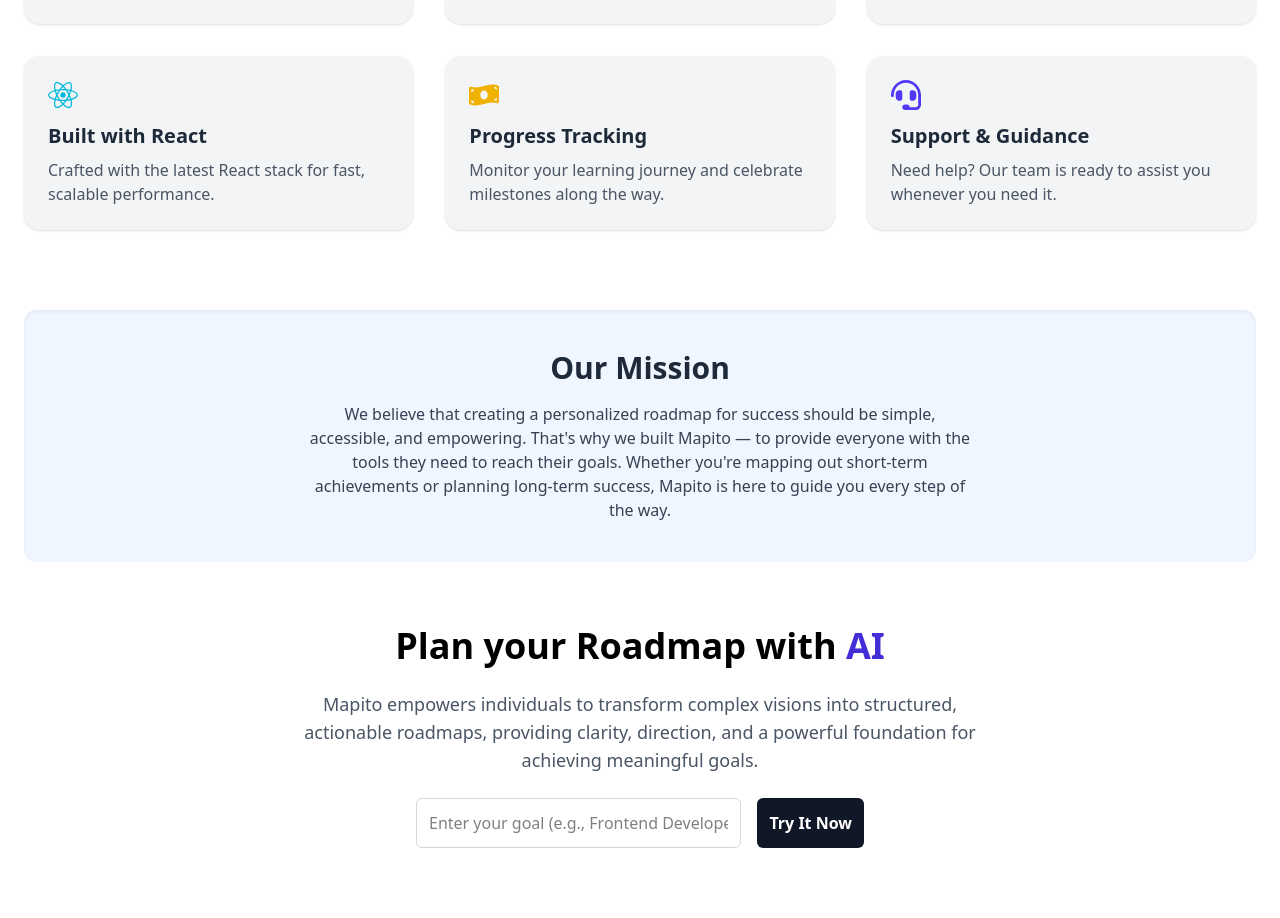
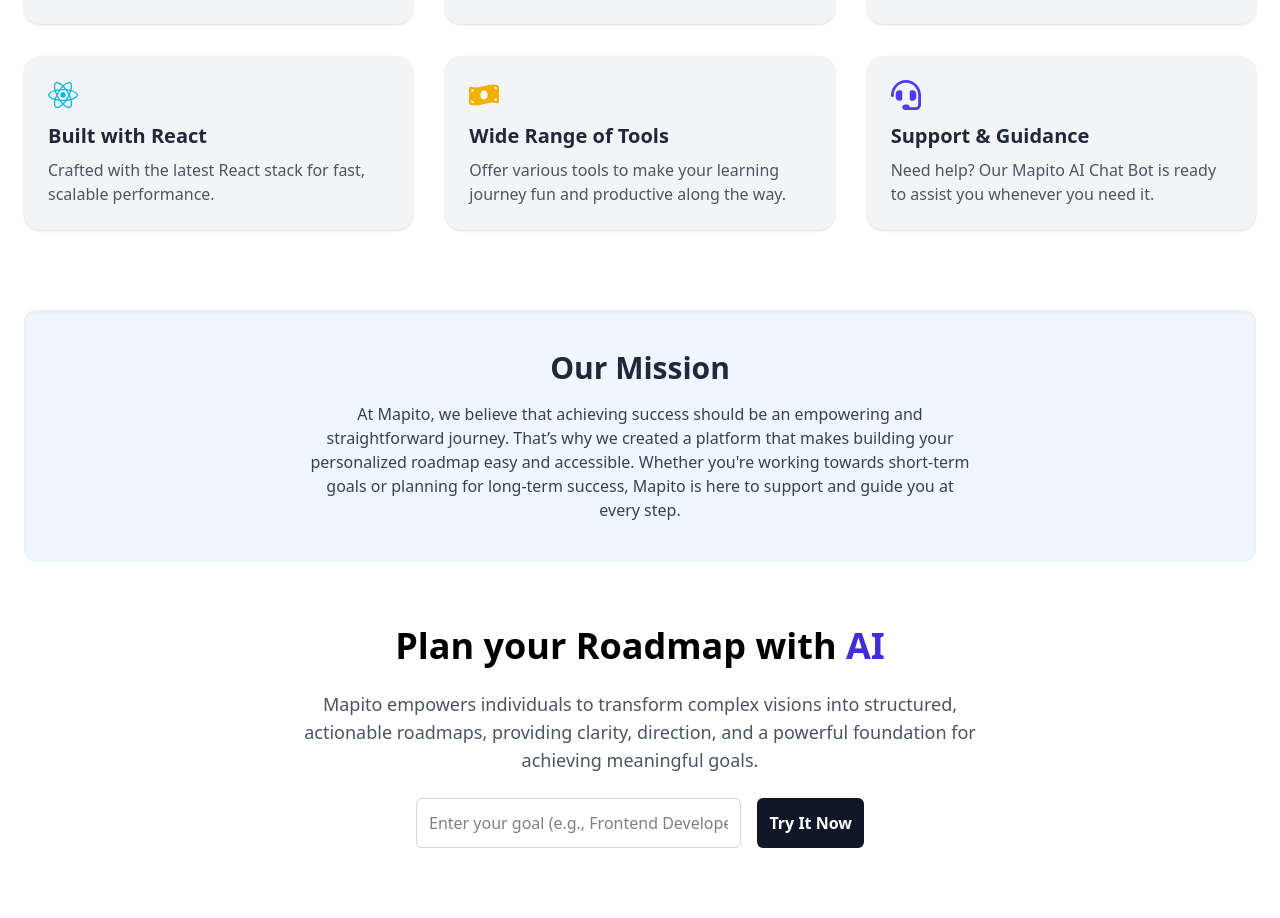
Before and after one commit to wintwah243/Mapito, a React (Vite) app in the folder mapito/: page / in a window 1280 px wide. Shown: the part 1922-2840 px from the top of the page. Built offline with nearby package versions, Linux system fonts and the light colour scheme.

Commit message:
modify UI for landing page

```diff
--- a/mapito/src/Landing/LandingLearnMore.jsx
+++ b/mapito/src/Landing/LandingLearnMore.jsx
@@ -24,14 +24,14 @@ const features = [
         desc: 'Crafted with the latest React stack for fast, scalable performance.',
     },
     {
-        title: 'Progress Tracking',
+        title: 'Wide Range of Tools',
         icon: <FaMoneyBillWave className="text-yellow-500 text-3xl" />,
-        desc: 'Monitor your learning journey and celebrate milestones along the way.',
+        desc: 'Offer various tools to make your learning journey fun and productive along the way.',
     },
     {
         title: 'Support & Guidance',
         icon: <FaHeadset className="text-indigo-600 text-3xl" />,
-        desc: 'Need help? Our team is ready to assist you whenever you need it.',
+        desc: 'Need help? Our Mapito AI Chat Bot is ready to assist you whenever you need it.',
     },
 ];
 
@@ -59,7 +59,7 @@ const LandingLearnMore = () => {
                     </motion.p>
                 </div>
 
-                {/* Features Grid */}
+                {/* for features grid ui */}
                 <div className="grid gap-8 md:grid-cols-2 lg:grid-cols-3">
                     {features.map((item, i) => (
                         <motion.div
@@ -88,11 +88,11 @@ const LandingLearnMore = () => {
                         Our Mission
                     </h2>
                     <p className="text-gray-700 max-w-2xl mx-auto">
-                        We believe that creating a personalized roadmap for success
-                        should be simple, accessible, and empowering. That's why we built
-                        Mapito — to provide everyone with the tools they need to reach their
-                        goals. Whether you're mapping out short-term achievements or planning
-                        long-term success, Mapito is here to guide you every step of the way.
+                    At Mapito, we believe that achieving success should be an empowering and
+                    straightforward journey. That’s why we created a platform that makes building
+                    your personalized roadmap easy and accessible. Whether you're working towards
+                    short-term goals or planning for long-term success, Mapito is here to support
+                    and guide you at every step.
                     </p>
                 </motion.div>
             </div>
```
